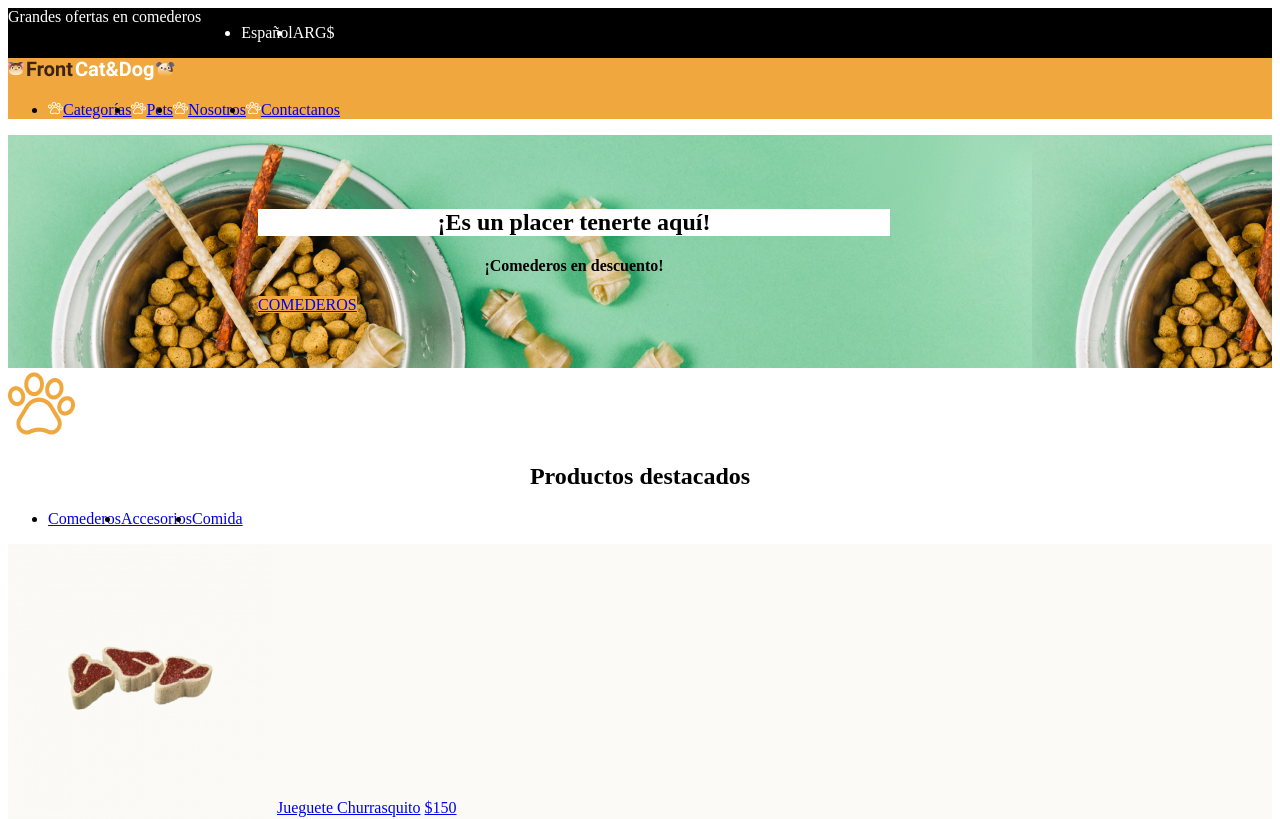
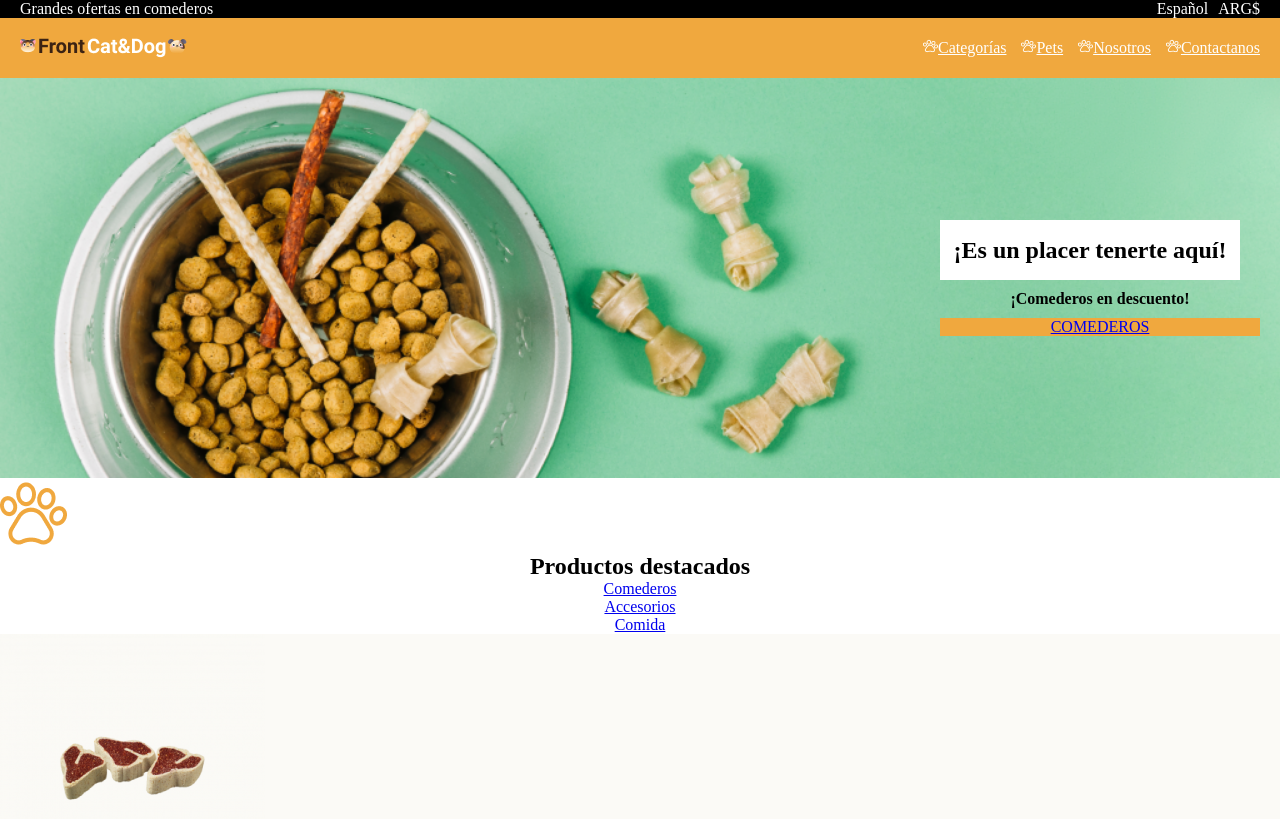
Before and after one commit to celina-phillips/Front-End-I, a plain HTML site: page Petshop/index.html in a window 1280 px wide. Shown: the top 819 px of the page. Drawn offline with Linux system fonts and the light colour scheme.

Commit message:
agregando flex-box a petshop

```diff
--- a/Petshop/css/style.css
+++ b/Petshop/css/style.css
@@ -1,38 +1,86 @@
+/*body*/
+*{
+    margin:0px;
+    padding: 0px;
+}
 /*header*/
-ul{
-
-    display: flex;
-    flex-wrap: wrap;
-}
-#nav{
+.primerheader{
     background-color: black;
     color: white;
     display: flex;
+    justify-content: space-between;
+    align-items: center;
+}
 
+.primerheader div{
+    margin-left: 20px;
 }
-header div~div{
+
+.primerheader nav ul{
+    display: flex;
+    list-style: none;
+    gap: 10px;
+    margin-right: 20px;
+}
+
+.segundoheader{
     background-color:#F0A83E;
+    display: flex;
+    justify-content: space-between;
+    align-items: center;
+    height: 60px;
 }
+
+.segundoheader div{
+    margin-left: 20px;
+}
+
+.segundoheader nav{
+    margin-right: 20px;
+}
+.segundoheader nav ul{
+    display: flex;
+    list-style: none;
+    gap: 15px;
+}
+
+.segundoheader nav ul li a{
+    color: white;
+}
+
 /*banner*/
 section.banner{
     background-image: url(../img/bowl-and-pet-daities-on-green-background\ 1.png);
+    background-size: cover;
+    height: 400px;
+    display: flex;
+    justify-content: flex-end;
+    align-items: center;
 }
-h1{
-    max-width: 50%;
-    margin-inline: 250px ;
+section.banner div{
+    text-align: center;
+    margin-right: 20px;
+    display: flex;
+    flex-direction: column;
+    gap: 10px;
+}
+
+section.banner div div{
+    display: flex;
+    flex-direction: column;
+    justify-content: center;
     background-color: white;
-    text-align: center;
+    width: 300px;
+    height: 60px;
 }
+
 #texto-banner{
     text-align: center;
-    max-width: 50%;
-    margin-inline: 250px ;
+
 }
 #botton-banner{
     text-align: center;
     background-color:#F0A83E ;
-    max-width: 50%;
-    margin-inline: 250px ;
 }
 .nav-productos{
     text-align: center;
--- a/Petshop/index.html
+++ b/Petshop/index.html
@@ -10,8 +10,10 @@
 </head>
 <body>
     <header>
-        <div id="nav">
-             <span>Grandes ofertas en comederos</span>
+        <div class="primerheader">
+             <div>
+                <p>Grandes ofertas en comederos</p>
+             </div>
              <nav>
                 <ul>
                     <li>Español</li>
@@ -19,8 +21,10 @@
                 </ul>
              </nav>
         </div>
-        <div><!--logo-->
-            <img src="./img/Logo (1).png" alt="Logo">
+        <div class="segundoheader"><!--logo-->
+            <div>
+               <img src="./img/Logo (1).png" alt="Logo">
+            </div>
             <nav>
               <ul>
                 <li><img src="./img/pawprint 1.png" alt=""><a href="#">Categorías</a></li>
@@ -33,17 +37,13 @@
     </header>
     <main>
         <section class="banner"><!--banner-->
-             <br>
-             <br>
-             <br>
              <div>
-                 <h1>¡Es un placer tenerte aquí!</h1>
-                 <h4 id="texto-banner">¡Comederos en descuento!</h4>
-                 <a id="botton-banner" href="#">COMEDEROS</a>
+                 <div>
+                    <h1>¡Es un placer tenerte aquí!</h1>
+                 </div>
+                    <h4 id="texto-banner">¡Comederos en descuento!</h4>
+                    <a id="botton-banner" href="#">COMEDEROS</a>
              </div>
-             <br>
-             <br>
-             <br>
         </section>
         <section><!--productos destacados-->
              <img  src="./img/pawprint naranja.png" alt="">
```
